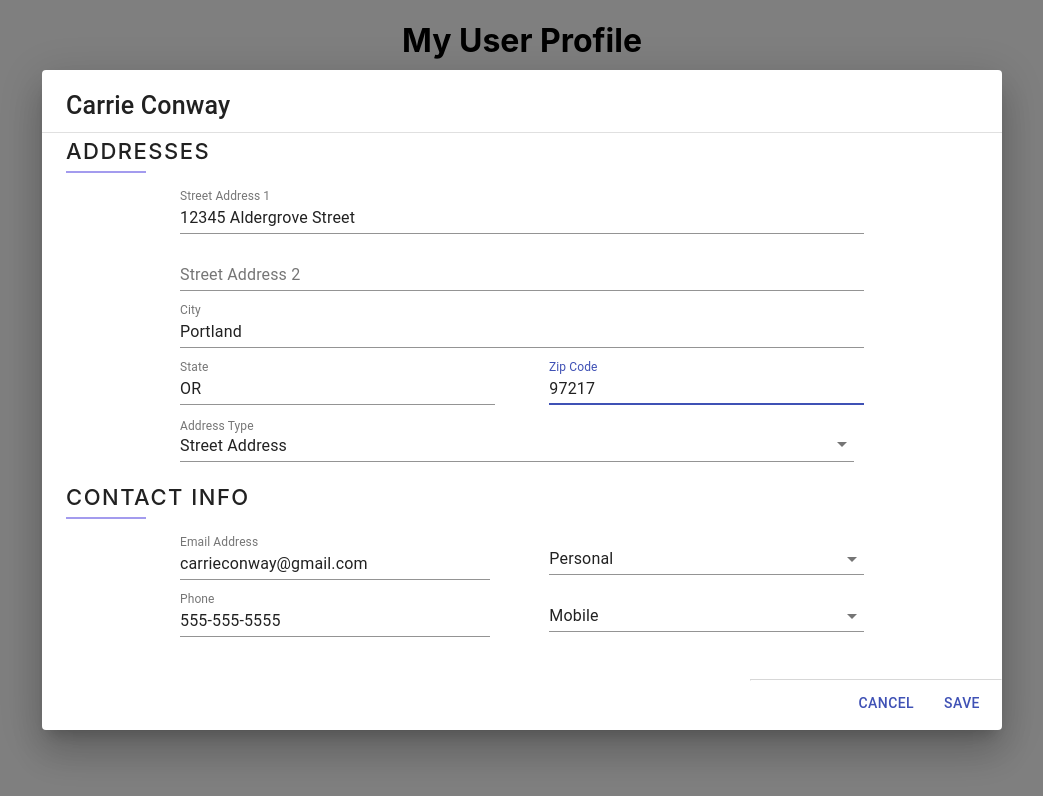
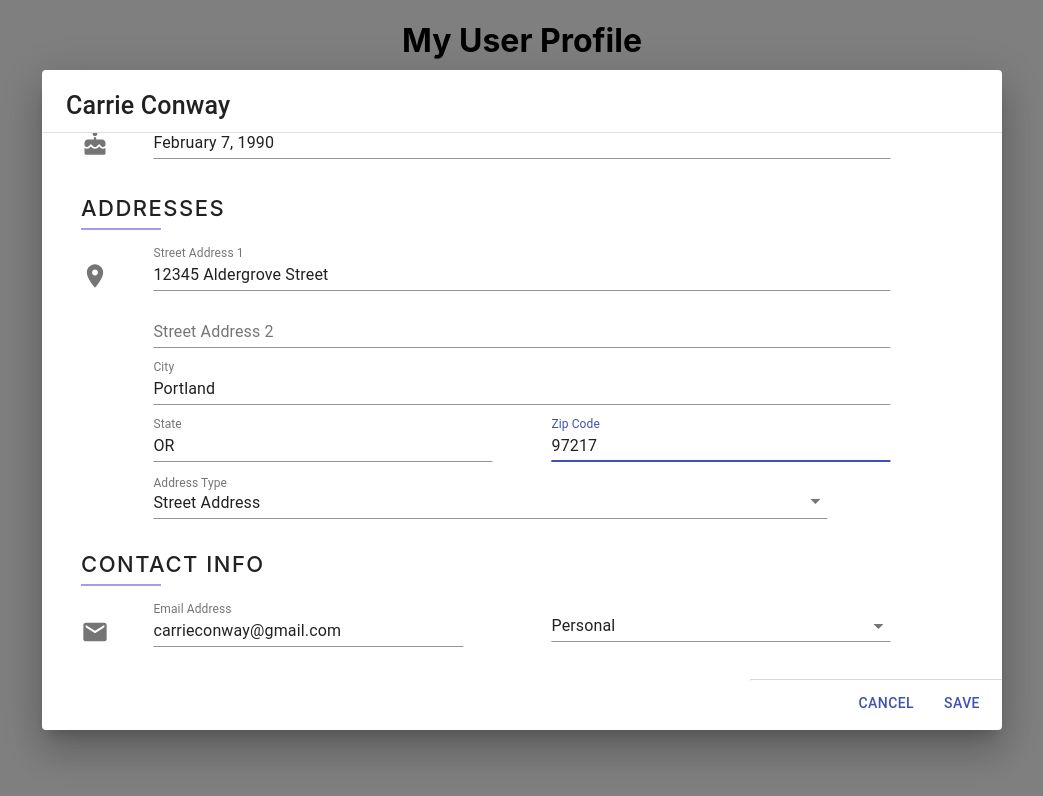
Before and after one commit to jIrwinCline/trupp-take-home, a React (Create React App) app: page / in a window 1280 px wide. Both pictures are taken after a click on the button "EDIT DETAILS". Shown: the top 796 px of the page, without its empty margins (118-1161 px from the left). Built offline with nearby package versions, Linux system fonts and the light colour scheme.

Commit message:
add further icons and styling to custom title component

```diff
--- a/src/components/Modal.tsx
+++ b/src/components/Modal.tsx
@@ -123,7 +123,9 @@ export default function Modal({ data }: Props): ReactElement {
           </Grid>
           <SectionTitle text="Addresses" upcase />
           <Grid container>
-            <Grid item xs={1}></Grid>
+            <Grid item xs={1}>
+              <LocationOnIcon className="left-icon" />
+            </Grid>
             <Grid item xs={10}>
               <div className="input-container">
                 <TextField
@@ -195,7 +197,10 @@ export default function Modal({ data }: Props): ReactElement {
           </Grid>
           <SectionTitle text="Contact Info" upcase />
           <Grid container>
-            <Grid item xs={1}></Grid>
+            <Grid item xs={1}>
+              <EmailIcon className="left-icon" />
+              <PhoneIcon className="left-icon" />
+            </Grid>
             <Grid item xs={10}>
               <div className="input-container">
                 <div className="half-field-container">
@@ -261,10 +266,16 @@ export default function Modal({ data }: Props): ReactElement {
             </Grid>
             <Grid item xs={1}></Grid>
           </Grid>
-          <SectionTitle text="Legal Info" upcase />
+          <SectionTitle
+            text="Legal Info"
+            style={{ paddingBottom: "8px" }}
+            upcase
+          />
           <br />
           <Grid container>
-            <Grid item xs={1}></Grid>
+            <Grid item xs={1}>
+              <WcIcon className="gender-icon" />
+            </Grid>
             <Grid item xs={10}>
               <div className="input-container">
                 <FormControl component="fieldset">
--- a/src/components/SectionTitle.tsx
+++ b/src/components/SectionTitle.tsx
@@ -1,15 +1,21 @@
 import React, { ReactElement } from "react";
 import "../styles/section-title-styles.css";
+import CSS from "csstype";
 
 interface Props {
   text: String;
   upcase?: boolean;
+  style?: CSS.Properties;
 }
 
-export default function SectionTitle({ text, upcase }: Props): ReactElement {
+export default function SectionTitle({
+  text,
+  upcase,
+  style,
+}: Props): ReactElement {
   const title = upcase ? text.toUpperCase() : text;
   return (
-    <div>
+    <div style={{ ...style, marginLeft: "15px", paddingTop: "10px" }}>
       <p className="section-title">{title}</p>
       <hr className="line" />
     </div>
--- a/src/styles/modal-styles.css
+++ b/src/styles/modal-styles.css
@@ -11,7 +11,7 @@
 }
 .input-container {
   font-size: 19px !important;
-  max-width: 90%;
+  max-width: 97%;
   left: 50% !important;
   transform: translateX(-50%);
   position: relative !important;
@@ -57,8 +57,8 @@
   border-color: rgba(255, 255, 255, 0.466);
 }
 .left-icon {
-  padding: 26px 0 2px 30px;
-  font-size: 26px !important;
+  padding: 24px 0 2px 15px;
+  font-size: 28px !important;
   color: rgb(117, 117, 117);
 }
 .icon-spacer {
@@ -66,3 +66,9 @@
   height: 26px;
   /* font-size: 26px !important; */
 }
+.gender-icon {
+  padding: 0px 0 2px 15px;
+  margin-top: -6px;
+  font-size: 28px !important;
+  color: rgb(117, 117, 117);
+}
```
